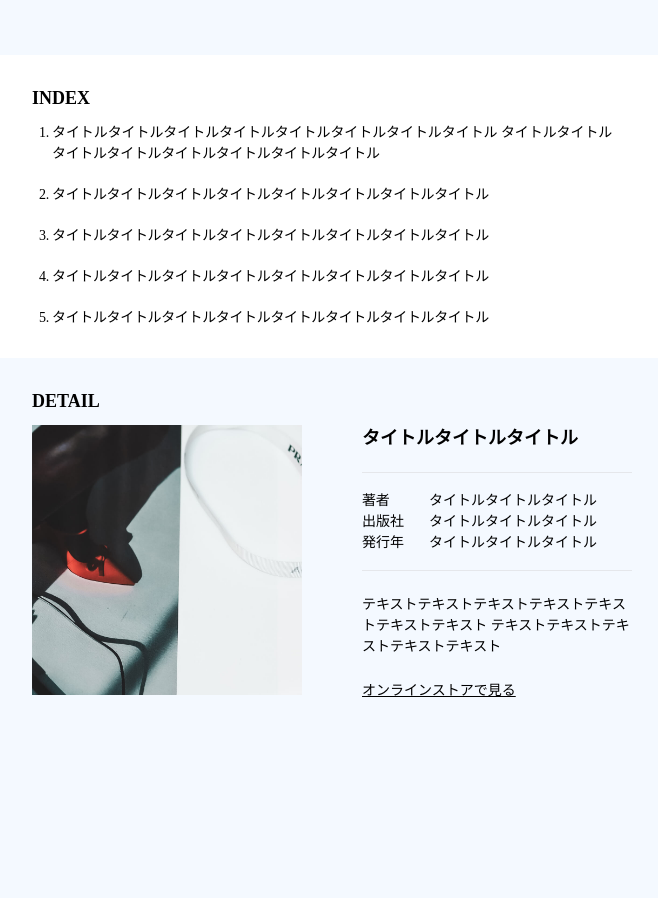
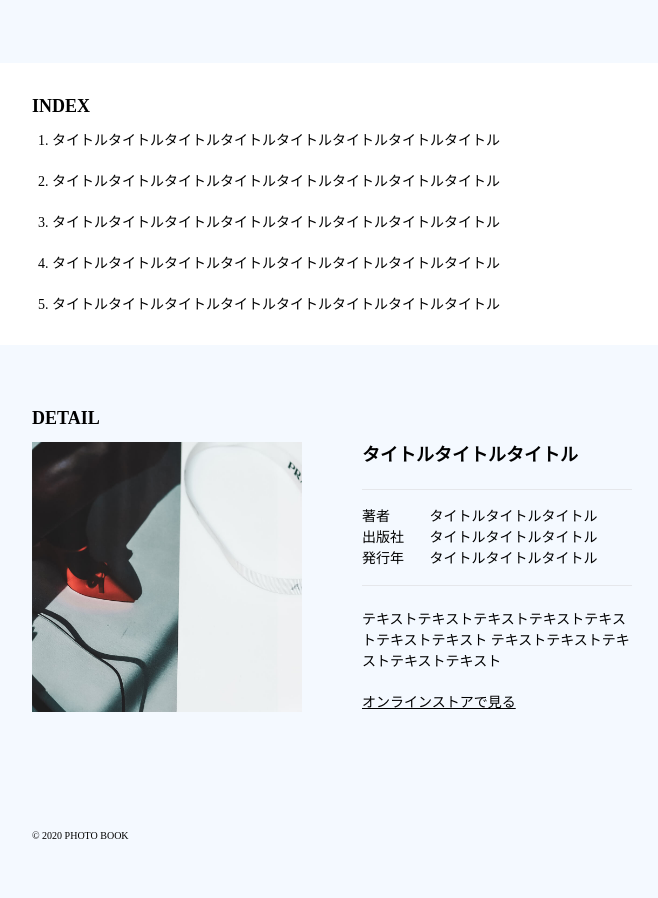
Before and after one commit to YukiFujisawa/tailwind-css-photo, a website: page src/index.html in a window 1280 px wide. Shown: the part 496-1394 px from the top of the page, without its empty margins (308-966 px from the left). Before the commit the page ends 1227 px from the top, so only its background shows below. Drawn offline with nearby package versions, Linux system fonts and the light colour scheme; files that its build step writes are made by us from their sources.

Commit message:
細部の調整

```diff
--- a/src/index.html
+++ b/src/index.html
@@ -8,7 +8,7 @@
     <title>PHOTO Book</title>
   </head>
   <body class="bg-[#f4f9ff] font-['Hiragino_Kaku_Gothic_ProN'] text-[14px]">
-    <header class="mx-auto my-0 max-w-[1000px] px-[10px] pt-[60px] pb-[66px]">
+    <header class="mx-auto my-0 max-w-[1020px] px-[10px] pt-[60px] pb-[66px]">
       <h1 class="w-40">
         <a href=""><img alt="ロゴ" src="../images/logo.svg" /></a>
       </h1>
@@ -18,57 +18,43 @@
     </header>
     <main>
       <section class="bg-white">
-        <div class="mx-auto my-0 max-w-[680px] px-[40px] py-[30px]">
+        <div class="mx-auto my-0 max-w-[670px] py-[30px] pl-[40px] pr-[30px] sm:px-[35px]">
           <h2 class="text-[18px] font-bold">INDEX</h2>
           <ol class="mt-[10px] list-decimal px-5">
-            <li class="text-justify tracking-tight">
-              タイトルタイトルタイトルタイトルタイトルタイトルタイトルタイトル
-              タイトルタイトルタイトルタイトルタイトルタイトルタイトルタイトル
-            </li>
-            <li class="mt-5 text-justify tracking-tight">
-              タイトルタイトルタイトルタイトルタイトルタイトルタイトルタイトル
-            </li>
-            <li class="mt-5 text-justify tracking-tight">
-              タイトルタイトルタイトルタイトルタイトルタイトルタイトルタイトル
-            </li>
-            <li class="mt-5 text-justify tracking-tight">
-              タイトルタイトルタイトルタイトルタイトルタイトルタイトルタイトル
-            </li>
-            <li class="mt-5 text-justify tracking-tight">
-              タイトルタイトルタイトルタイトルタイトルタイトルタイトルタイトル
-            </li>
+            <li>タイトルタイトルタイトルタイトルタイトルタイトルタイトルタイトル</li>
+            <li class="mt-5">タイトルタイトルタイトルタイトルタイトルタイトルタイトルタイトル</li>
+            <li class="mt-5">タイトルタイトルタイトルタイトルタイトルタイトルタイトルタイトル</li>
+            <li class="mt-5">タイトルタイトルタイトルタイトルタイトルタイトルタイトルタイトル</li>
+            <li class="mt-5">タイトルタイトルタイトルタイトルタイトルタイトルタイトルタイトル</li>
           </ol>
         </div>
       </section>
-      <section class="mx-auto my-0 max-w-[1000px]">
-        <div class="mx-auto my-0 max-w-[680px] px-[40px] py-[30px] sm:flex sm:items-start sm:gap-[60px]">
+      <section class="mx-auto my-0 max-w-[1020px] px-[10px]">
+        <div class="mx-auto my-0 max-w-[680px] px-[30px] py-[60px] sm:flex sm:items-start sm:gap-[60px] sm:px-[40px]">
           <div>
             <h2 class="text-[18px] font-bold">DETAIL</h2>
             <p class="mt-[10px] sm:w-[270px]"><img src="../images/detail.jpeg" alt="detail" /></p>
           </div>
           <div>
             <p class="mt-[25px] text-[18px] font-bold sm:mt-[37px]">タイトルタイトルタイトル</p>
-            <hr class="mt-[25px] sm:mt-[20px]" />
-            <div class="mt-5 flex sm:mt-[17px]">
-              <p class="w-[130px] tracking-tight sm:w-[67px]">著者</p>
-              <p>タイトルタイトルタイトル</p>
-            </div>
-            <div class="flex">
-              <p class="w-[130px] sm:w-[67px]">出版社</p>
-              <p>タイトルタイトルタイトル</p>
-            </div>
-            <div class="flex">
-              <p class="w-[130px] sm:w-[67px]">発行年</p>
-              <p>タイトルタイトルタイトル</p>
-            </div>
-            <hr class="mt-[20px] sm:mt-[17px]" />
+            <dl class="mt-5 flex flex-wrap border-t border-b border-solid py-4">
+              <dt class="w-[25%]">著者</dt>
+              <dd class="w-[75%]">タイトルタイトルタイトル</dd>
+              <dt class="w-[25%]">出版社</dt>
+              <dd class="w-[75%]">タイトルタイトルタイトル</dd>
+              <dt class="w-[25%]">発行年</dt>
+              <dd>タイトルタイトルタイトル</dd>
+            </dl>
             <p class="mt-[25px] sm:mt-[23px]">
               テキストテキストテキストテキストテキストテキストテキスト テキストテキストテキストテキストテキスト
             </p>
-            <p class="mt-[25px] underline sm:mt-[23px]">オンラインストアで見る</p>
+            <p class="mt-[20px] underline">オンラインストアで見る</p>
           </div>
         </div>
       </section>
     </main>
+    <footer class="mx-auto my-0 max-w-[680px] py-[55px] px-[40px]">
+      <p class="text-[10px]">© 2020 PHOTO BOOK</p>
+    </footer>
   </body>
 </html>
```
